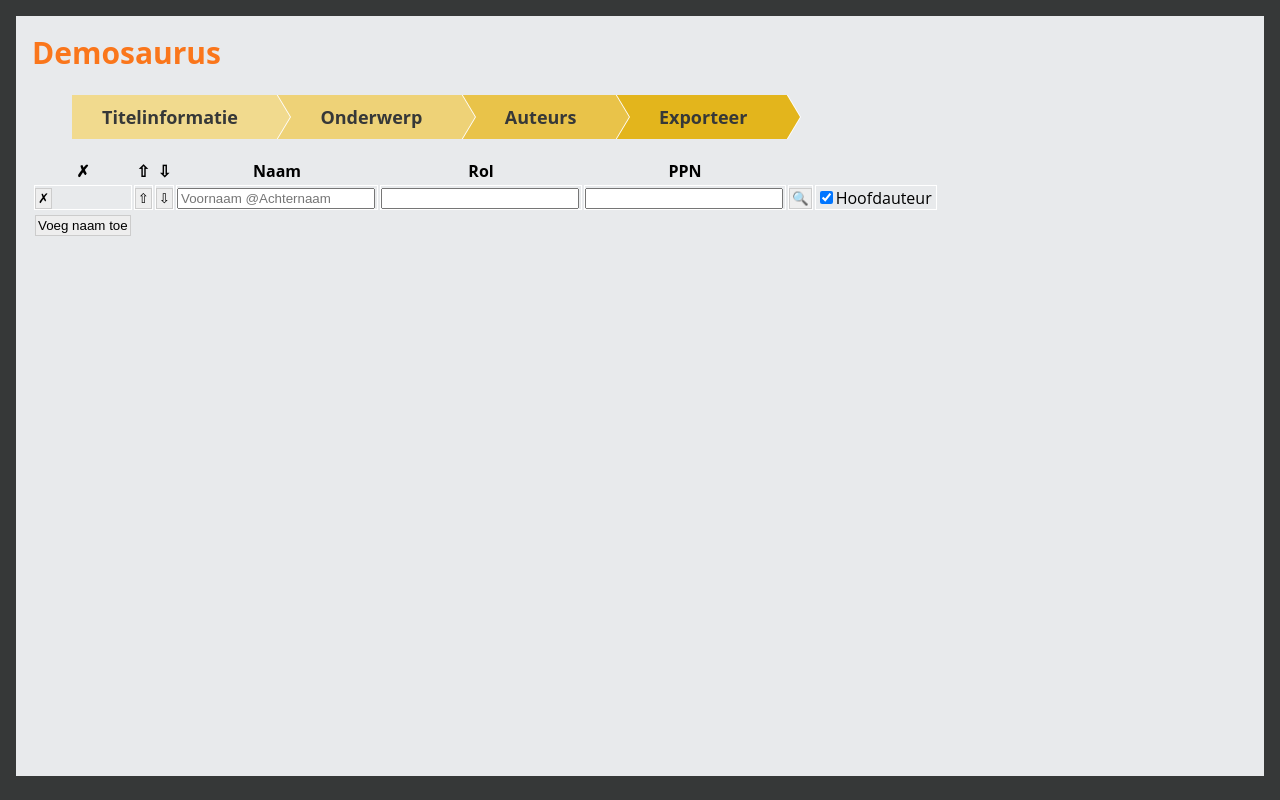
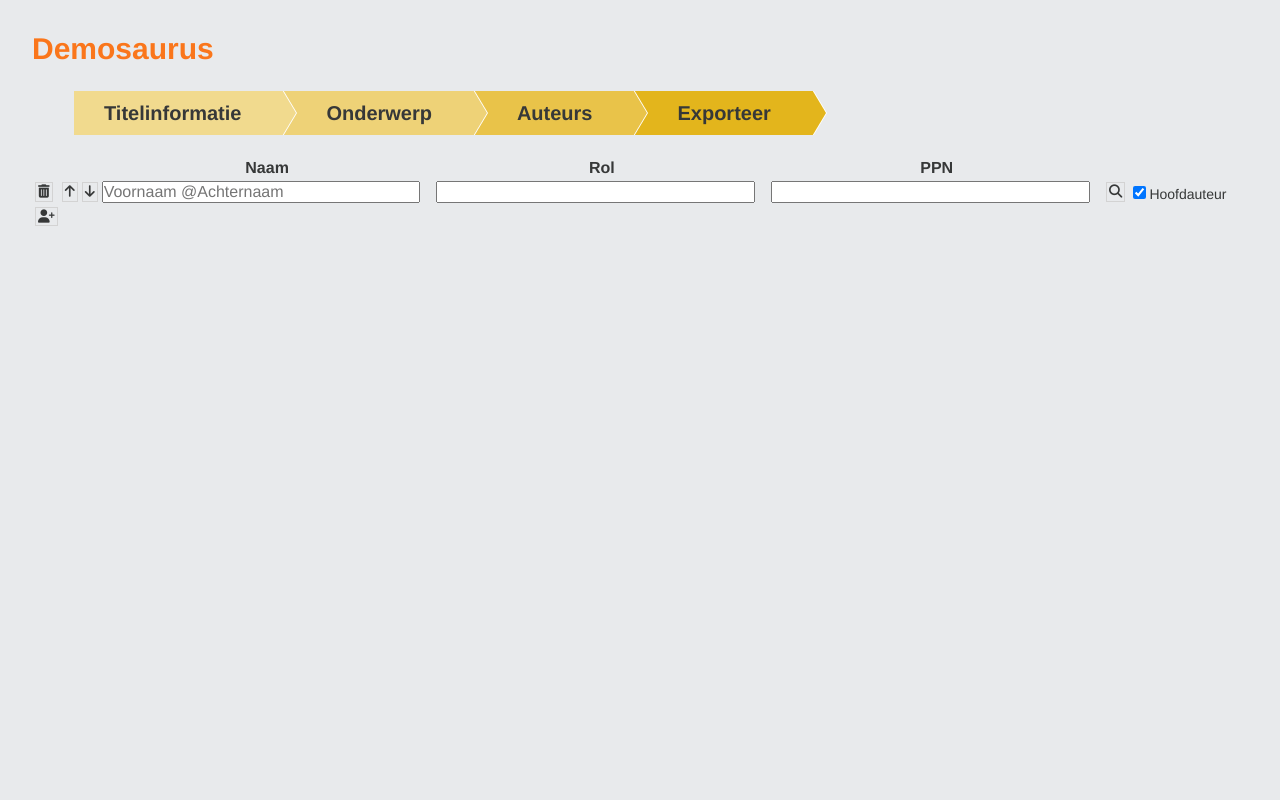
Before and after one commit to KBNLresearch/Demosaurus, a Python web app: template demosaurus-webapp/demosaurus/templates/publication/view.html in a window 1280 px wide. Run offline with Jinja, Linux system fonts and the light colour scheme; the template is opened without the code that fills it, so the values that code supplies are empty; some libraries are stand-ins or nearby versions.

Commit message:
Switching tabs working and further UI updates

```diff
--- a/demosaurus-webapp/demosaurus/static/js/author-page.js
+++ b/demosaurus-webapp/demosaurus/static/js/author-page.js
@@ -47,12 +47,12 @@ function add_to_publication_list(publications){
       //console.log( 'hovering on' , publications[$(this).data("rij")]);
       var tooltip = $("<div class='tooltip'>" + $('#authorMatchHover').html() + "</div>")
         .css({
-          'color': '#fff',
+          'color': '#363838',
           'position': 'absolute',
           'zIndex': '99999',
           'width': '200px',
           'height': '150px',
-          'background-color': 'rgba(255, 99, 132, 0)',
+          'background-color': 'rgba(34, 204, 240, 0)',
         });
       $(this).append(tooltip);
       $(document).on('mousemove', function(e) {
--- a/demosaurus-webapp/demosaurus/static/js/contributor-block.js
+++ b/demosaurus-webapp/demosaurus/static/js/contributor-block.js
@@ -15,13 +15,13 @@ function init(){
 
 function add_contributor_row(name="", role="") {
   $("#contributortable > tbody").append($('<tr id="row_' + maxIndex+'">')
-    .append($('<td>').append('<input onclick="delete_row(this);" type="button" value="&#10007;">'))
-    .append($('<td>').append('<input onclick="move_row(this,1); top_main_author();" type="button" value="&#8679;">'))
-    .append($('<td>').append('<input onclick="move_row(this,0); top_main_author();" type="button" value="&#8681;">'))
+    .append($('<td>').append('<input onclick="delete_row(this);" type="button" value="&#xf2ed" class="fas fa-trash-alt" title="Verwijder naam">'))
+    .append($('<td>').append('<input onclick="move_row(this,1); top_main_author();" type="button" value="&#xf062" class="fas fa-arrow-up" title="Verplaats omhoog">'))
+    .append($('<td>').append('<input onclick="move_row(this,0); top_main_author();" type="button" value="&#xf063" class="fas fa-arrow-down" title="Verplaats omlaag">'))
     .append($('<td class="name_cell">').append('<input id="aut_name_' + maxIndex + '" type="text" placeholder="Voornaam @Achternaam" value="'+ name+'">'))
-    .append($('<td class="name_cell">').append('<input class="role" id="role_' + maxIndex + '" value="'+ (role? '['+role+']' :'' )+ '">'))
-    .append($('<td class="name_cell">').append('<input class="ppn" id="ppn_' + maxIndex + '">'))
-    .append($('<td>').append('<input onclick="thesaureer('+maxIndex+');" type="button" value="&#128269;" id="thesaureerButton_'+maxIndex+'">'))
+    .append($('<td class="name_cell">').append('<input type="text" class="role" id="role_' + maxIndex + '" value="'+ (role? '['+role+']' :'' )+ '">'))
+    .append($('<td class="name_cell">').append('<input type="text" class="ppn" id="ppn_' + maxIndex + '">'))
+    .append($('<td>').append('<input onclick="thesaureer('+maxIndex+');" type="button" value="&#xf002" class="fas fa-search" title="Thesaureer naam" id="thesaureerButton_'+maxIndex+'">'))
     .append($('<td class="check_main_author">').append('<input  type="checkbox" value="Primair" checked id="main_'+maxIndex+'">').append('<span>Hoofdauteur</span>'))
     )
   $('input[id="role_' + maxIndex + '"]').autocomplete({
@@ -107,7 +107,7 @@ function export_info() {
 
 
     if (i==0 && $('#main_'+id).is(':checked')){
-      all_kmcs += "<p>3000\t";
+      all_kmcs += '<p>3000\t';
     }
     else {
       all_kmcs += "<p>"+at_kmc+"\t";
@@ -150,18 +150,20 @@ function export_info() {
         $('#export > #message').append('<br>Let op: niet alle auteurs zijn gethesaureerd!</br>');
       }
 
-      $('#thesaureer_title').text('KMCS:');
-      $("#candidate_list > thead").empty();
-      $("#candidate_list > tbody").empty();
+      //$('#thesaureer_title').text('KMCS:');
+      //$("#candidate_list > thead").empty();
+      //$("#candidate_list > tbody").empty();
 
 
     // Serve collected information in the web application
     // NB todo: export primary author (if they exist) to KMC 3000 rather than 3011
-    $('#placeholder').html(all_kmcs);
+    $('#export_content').html(all_kmcs);
   }
 
+  /*
   function suggest_topics() {
     console.log('Annif button clicked')
     $("#candidate_lis").empty();
     $('#placeholder').html('Annif API not connected');
   }
+  */
--- a/demosaurus-webapp/demosaurus/static/js/my_functions.js
+++ b/demosaurus-webapp/demosaurus/static/js/my_functions.js
@@ -28,6 +28,7 @@ function openTab(evt, tabName){
   for (i = 0; i < tabcontent.length; i++) {
     tabcontent[i].style.display = "none";
   }
+  document.getElementById(tabName).style.display = "block";
 
   // When switching tabs, also show the corresponding results (2nd half of page).
   // FIX: doesn't show back after hiding, .style.display = "block"; ?
@@ -43,7 +44,7 @@ function openTab(evt, tabName){
   }
 
   // Show the current tab, and add an "active" class to the button that opened the tab
-  document.getElementById(tabName).style.display = "block";
+  document.getElementById(tabName + "_content").style.display = "block";
   evt.currentTarget.className += " active";
 
 }
--- a/demosaurus-webapp/demosaurus/static/js/thesaureer-block.js
+++ b/demosaurus-webapp/demosaurus/static/js/thesaureer-block.js
@@ -82,12 +82,12 @@ function candidate_note(candidaterow){
 
             var tooltip = $("<div class='tooltip'>" + $('#thesMatchHover').html() + "</div>")
               .css({
-                'color': '#fff',
+                'color': '#363838',
                 'position': 'absolute',
                 'zIndex': '99999',
                 'width': '200px',
                 'height': '150px',
-                'background-color': 'rgba(255, 99, 132, 0)',
+                'background-color': 'rgba(34, 204, 240, 0)',
               });
             $(this).append(tooltip);
             $(document).on('mousemove', function(e) {
--- a/demosaurus-webapp/demosaurus/static/style.css
+++ b/demosaurus-webapp/demosaurus/static/style.css
@@ -1,8 +1,35 @@
+/*
+Used color scheme: https://color.adobe.com/Gutim-color-theme-16708150
 
-html { font-family: "Open Sans", Helvetica, sans-serif; background: #363838; padding: 1rem; height: 95% }
+.Gutim-1-hex { color: #22CCF0; }
+.Gutim-2-hex { color: #363838; }
+.Gutim-3-hex { color: #E0B31B; }
+.Gutim-4-hex { color: #FA761B; }
+.Gutim-5-hex { color: #E8EAEC; }
+
+.Gutim-1-rgba { color: rgba(33, 204, 239, 1); }
+.Gutim-2-rgba { color: rgba(54, 56, 56, 1); }
+.Gutim-3-rgba { color: rgba(223, 179, 26, 1); }
+.Gutim-4-rgba { color: rgba(249, 117, 26, 1); }
+.Gutim-5-rgba { color: rgba(232, 233, 235, 1); }
+
+.Gutim-1-hsla { color: hsla(190, 87, 53, 1); }
+.Gutim-2-hsla { color: hsla(180, 1, 21, 1); }
+.Gutim-3-hsla { color: hsla(46, 78, 49, 1); }
+.Gutim-4-hsla { color: hsla(24, 95, 54, 1); }
+.Gutim-5-hsla { color: hsla(210, 9, 91, 1); }
+
+Main font is Google fonts: "Ubuntu" and "Ubuntu Condensed" for tabs;
+*/
+
+html { font-family: "Ubuntu", Helvetica, sans-serif; background: #E8EAEC; padding: 1rem; height: 95% }
 body { max-width: 1500px; margin: 0 auto; background: #E8EAEC; min-height: 100%}
-h1 { font-family: "Open Sans", Helvetica, sans-serif; color: #FA761B; margin: 1rem 0; font-size: 30px; }
+h1 { font-family: "Ubuntu", Helvetica, sans-serif; color: #FA761B; margin: 1rem 0; font-size: 30px; }
 
+h2, h3, h4, p, td, th, input, label, legend {
+  font-family: "Ubuntu", Helvetica, sans-serif;
+  color: #363838;
+}
 
 a { color: #377ba8; } /* clickables */
 
@@ -25,9 +52,10 @@ section {clear: both;}
 .content label { font-weight: bold; margin-bottom: 0.5em; }
 
 input.danger { color: #cc2f2e; }
-input[type=submit] { align-self: start; min-width: 10em; padding: 0;}
-input[type=button] {padding: 2px; border: 1px solid #ccc; background: #eee;}
-input[type=button]:hover {background-color: #ddd;}
+input[type=submit] { align-self: start; min-width: 10em; padding: 0; color: #363838;}
+input[type=button] {padding: 2px; border: 1px solid lightgrey; background: #E8EAEC; color: #363838;, font-size: 16px;}
+input[type=button]:hover {background-color: #b9bfc6; color: #363838;}
+input[type=text] { align-self: start; min-width: 10em; padding: 0; color: #363838; font-size: 16px;}
 
 
 textarea {
@@ -38,8 +66,8 @@ textarea {
 
 /*#table_author {} white-space:nowrap*/
 
-.zebra tr:nth-child(odd){background: #eee;}
-.zebra tr:nth-child(even){background: #dae5f4;}
+.zebra tr:nth-child(odd){background: #d5d9dd;}
+.zebra tr:nth-child(even){background: #c6ccd2;}
 
 /* Table with extra info author and publication on 'authorpage.html' and 'view.html' */
 .tbinfo td:first-child { font-weight: bold; white-space: nowrap; padding-right: 20px; width: 1em; }
@@ -63,8 +91,8 @@ textarea {
 
 /* table listing NTA-entries: specified column widths*/
 .ppn_cell {width:100px; max-width: 100px; }
-.title_cell {width:300px; max-width: 300px; }
-.name_cell {width:200px; max-width: 200px; white-space:nowrap;}
+.title_cell {width:200px; max-width: 200px; }
+.name_cell {width:350px; max-width: 350px; white-space:nowrap;}
 .name_cell > input {width: 95%}
 .years_cell {width:100px; max-width: 100px; text-align:left; }
 .match_cell {width:100px; max-width: 100px; height: 100%; text-align:center; }
@@ -133,7 +161,7 @@ th.score_cell > div > span {
 /* Style the tab content
 .tabcontent {
   display: none;
-  padding: 6px 12px;
+  padding: 0px 0px;
   border: 1px solid #ccc;
   border-top: none;
 }
@@ -143,11 +171,11 @@ th.score_cell > div > span {
 .divTable{
   display: table;
   width: 100%;
-  background: rgb(55, 123, 168, 0.9);
+  background: rgba(34, 204, 240, 0.9);
 }
 .divTableRow {
   display: table-row;
-  background: rgb(55, 123, 168, 0.95);
+  background: rgba(34, 204, 240, 0.95);
 }
 .divTableHeading {
   background: #628CA8;
@@ -158,10 +186,10 @@ th.score_cell > div > span {
   display: table-cell;
   padding: 3px 10px;
   text-align: left;
-  font-family: "Open Sans", Arial, sans-serif;
+  font-family: "Ubuntu", Helvetica, sans-serif;
 }
 .divTableHeading {
-  background: rgb(55, 123, 168, 0.9);
+  background: rgba(34, 204, 240, 0.9);
   display: table-header-group;
   font-weight: bold;
 }
@@ -169,12 +197,18 @@ th.score_cell > div > span {
   display: table-row-group;
 }
 
+.tab{
+  margin-left: 1px;
+  padding: 1px 1px;
+  transition: 0.3s;
+}
+
 
 /* Arrow style tab menu */
 .breadcrumb {
   list-style: none;
   overflow: hidden;
-  font: 18px "Open Sans", Helvetica, sans-serif;
+  font: 20px "Ubuntu Condensed", Helvetica, sans-serif;
 }
 .breadcrumb li {
   float: left;
@@ -238,3 +272,13 @@ th.score_cell > div > span {
 .breadcrumb li a:hover:after {
   border-left-color: hsla(46, 78%, 80%, 1) !important;
 }
+
+
+/* Contributers table */
+#contributortable tbody{
+  font-size: 14px;
+  vertical-align: middle;
+  overflow: hidden;
+  text-overflow: ellipsis;
+  padding: 0px;
+}
--- a/demosaurus-webapp/demosaurus/templates/base.html
+++ b/demosaurus-webapp/demosaurus/templates/base.html
@@ -8,6 +8,7 @@
 <script src="https://code.jquery.com/ui/1.12.1/jquery-ui.min.js"></script>
 <link rel="stylesheet" type="text/css" href="https://cdn.datatables.net/1.10.23/css/jquery.dataTables.css">
 <script type="text/javascript" charset="utf8" src="https://cdn.datatables.net/1.10.23/js/jquery.dataTables.js"></script>
+<script src="https://kit.fontawesome.com/abcca5fd9b.js" crossorigin="anonymous"></script>
 
 
 {{ JSGlue.include() }}
--- a/demosaurus-webapp/demosaurus/templates/publication/view.html
+++ b/demosaurus-webapp/demosaurus/templates/publication/view.html
@@ -144,7 +144,7 @@
                 </label>
               </fieldset>
             </div>
-            <button type="button" class="btn btn-primary" id="get-suggestions">Ophalen</button>
+            <button type="button" class="fas fa-file-medical-alt" id="get-suggestions" title="Analyseer tekst en suggereer trefwoorden"></button>
           </div>
         </div>
       </div>
@@ -154,12 +154,12 @@
 
   <!-- Auteurs blok. -->
   <div id="contributors" class="tabcontent">
-    <table id="contributortable" class="fixed_header" margin = 0>
+    <table id="contributortable" margin = 0>
       <thead>
         <tr>
-          <th>&#10007;</th>
-          <th>&#8679;</th>
-          <th>&#8681;</th>
+          <th><!--i class="fas fa-trash-alt"></i--></th>
+          <th><!--i class="fas fa-arrow-up"></i--></th>
+          <th><!--i class="fas fa-arrow-down"></i--></th>
           <th class="name_cell"> Naam </th>
           <th class="name_cell"> Rol </th>
           <th class="name_cell"> PPN </th>
@@ -169,7 +169,7 @@
       <!-- This is where contributors may be pre-filled and/ or manually added (client-side)-->
       <tfoot>
         <tr align="right">
-          <td><input type="button" value="Voeg naam toe" onclick="add_contributor_row()" /></td>
+          <td><input type="button" title="Voeg naam toe" value="&#xf234" class="fas fa-user-plus" onclick="add_contributor_row()" /></td>
         </tr>
       </tfoot>
     </table>
@@ -196,7 +196,7 @@
 
 <div style="width:100%;float:left;">
 
-  <div class='bottomcontent' id="contributors">
+  <div class='bottomcontent' id="contributors_content" style="display: block;">
     <h2 id=thesaureer_title></h2>
     <div id='placeholder'></div>
       <table id="candidate_list" class="fixed_header">
@@ -251,7 +251,7 @@
 
 
   <!-- Annif Suggestions - bottom area. -->
-  <div id="subject" class="bottomcontent">
+  <div id="subject_content" class="bottomcontent" style="display: block;">
     <h2 id="suggestions" data-i18n="suggestions">Suggested subjects</h2>
     <div class="d-flex justify-content-center">
       <div id="results-spinner" class="spinner-border m-2" role="status">
@@ -264,6 +264,10 @@
     </ul>
   </div>
 
+  <!-- KMC block. -->
+  <div class="bottomcontent" id="export_content" style="display: block;">
+  </div>
+
 </div>
 
 {% endblock %}
```
